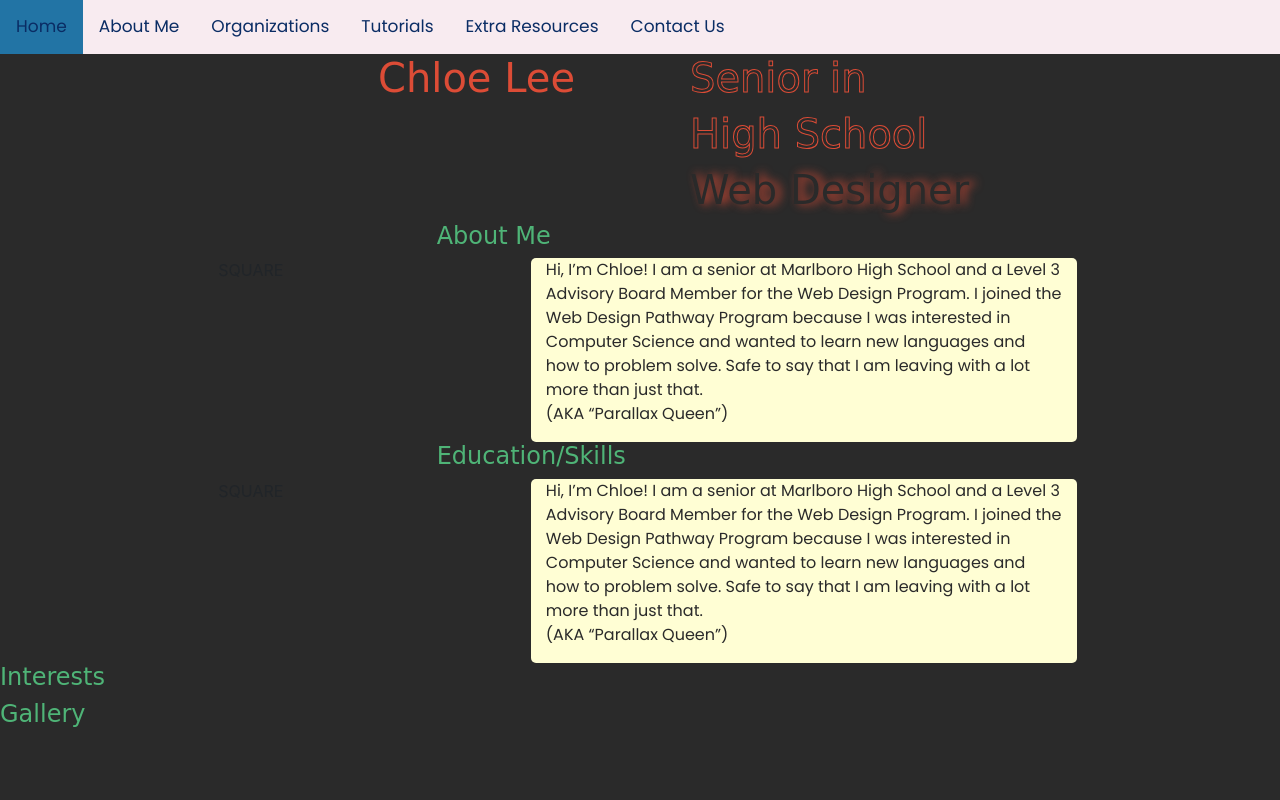
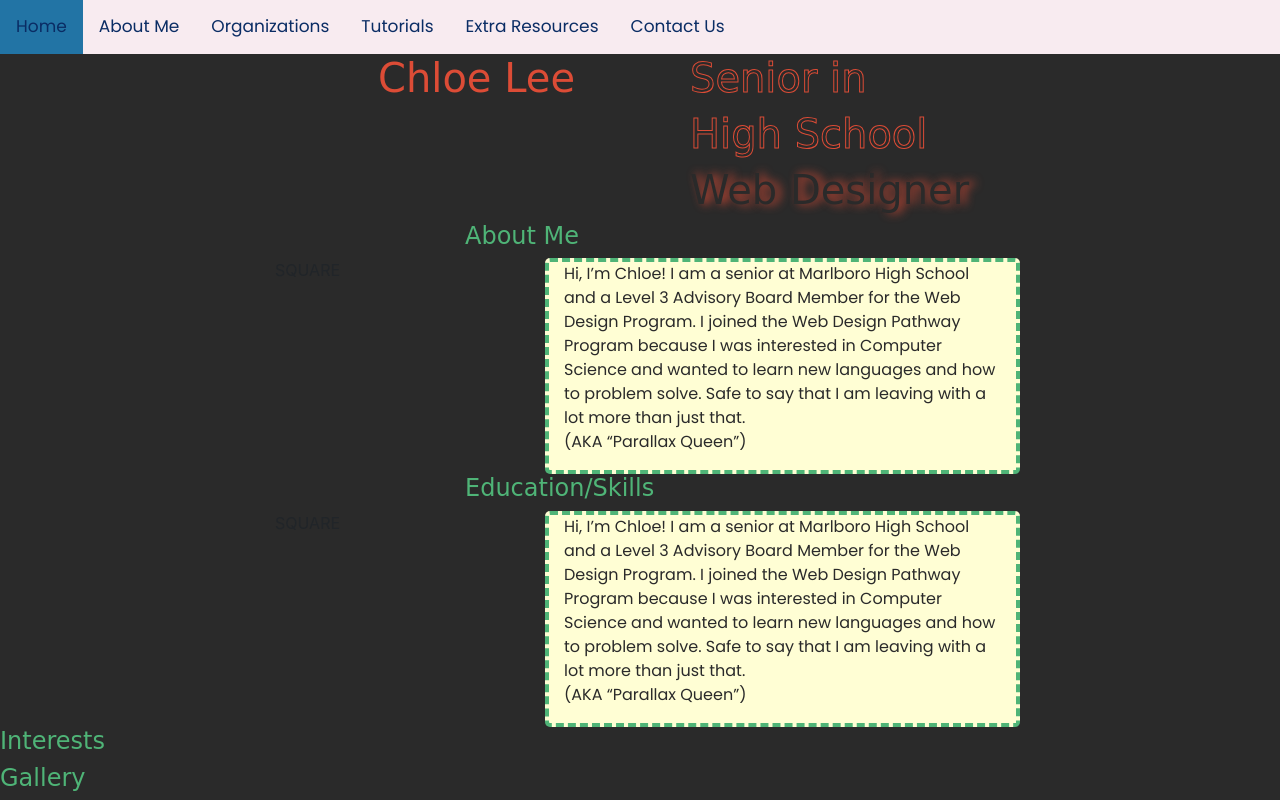
Before and after one commit to 523ChloeL/Lee-P1, a plain HTML site: page index.html in a window 1280 px wide. Drawn offline with nearby package versions, Linux system fonts and the light colour scheme; a web font is replaced by a local one.

Commit message:
Add files via upload

```diff
--- a/index.html
+++ b/index.html
@@ -51,12 +51,13 @@
     </div>
 
     <div id = "about" class = "cream">
+      <div class="container ">
       <div class="row">
-        <div class="col-lg-4"></div>
+        <div class="col-lg-4"><div class="container"></div></div>
         <div class="col-lg-4">
-          <h2 class = "section-header">About Me</h2>
+          <h2 class = "section-header justify-content-center">About Me</h2>
         </div>
-        <div class="col-lg-4"></div>
+        <div class="col-lg-4"><div class="container"></div></div>
       </div>
       <div class="row">
         <div class="col-md-2"></div>
@@ -72,9 +73,11 @@
         </div>
         <div class="col-md-2"></div>
       </div>
+      </div>
     </div>
 
     <div id = "school" class = "cream">
+      <div class="container ">
       <div class="row">
         <div class="col-lg-4"><div class="container"></div></div>
         <div class="col-lg-4">
@@ -95,6 +98,7 @@
           </p>
         </div>
         <div class="col-md-2"></div>
+      </div>
       </div>
     </div>
 
--- a/style.css
+++ b/style.css
@@ -34,12 +34,10 @@ div .cream{
 .container-fluid{
     background-color: #fffed4;
     border-radius: 5px;
-
+    border-color: #4fb477;
+        border-width: 4px;
+        border-style: dashed;
     color:#2a2a2a;
-}
-p{
-    border-color:#4fb477;
-    border-width: 4px;
 }
 
 #navbar {
```
